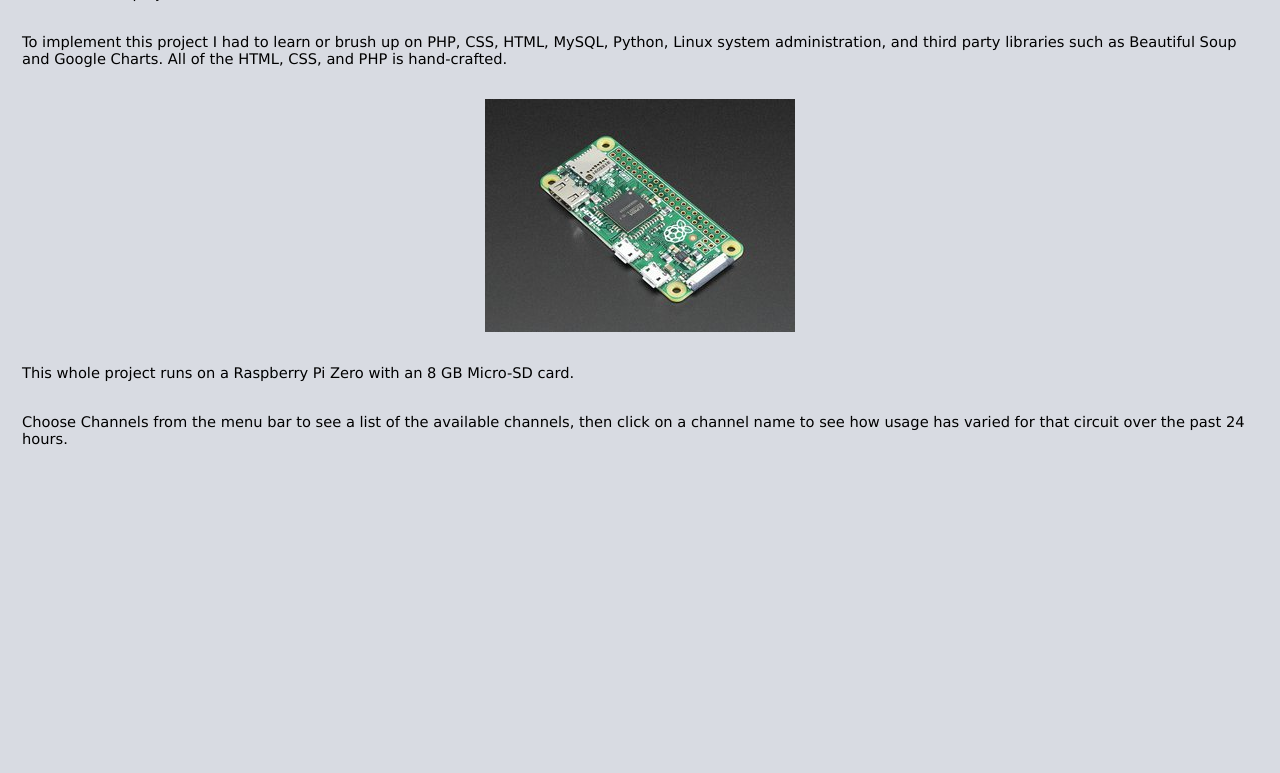
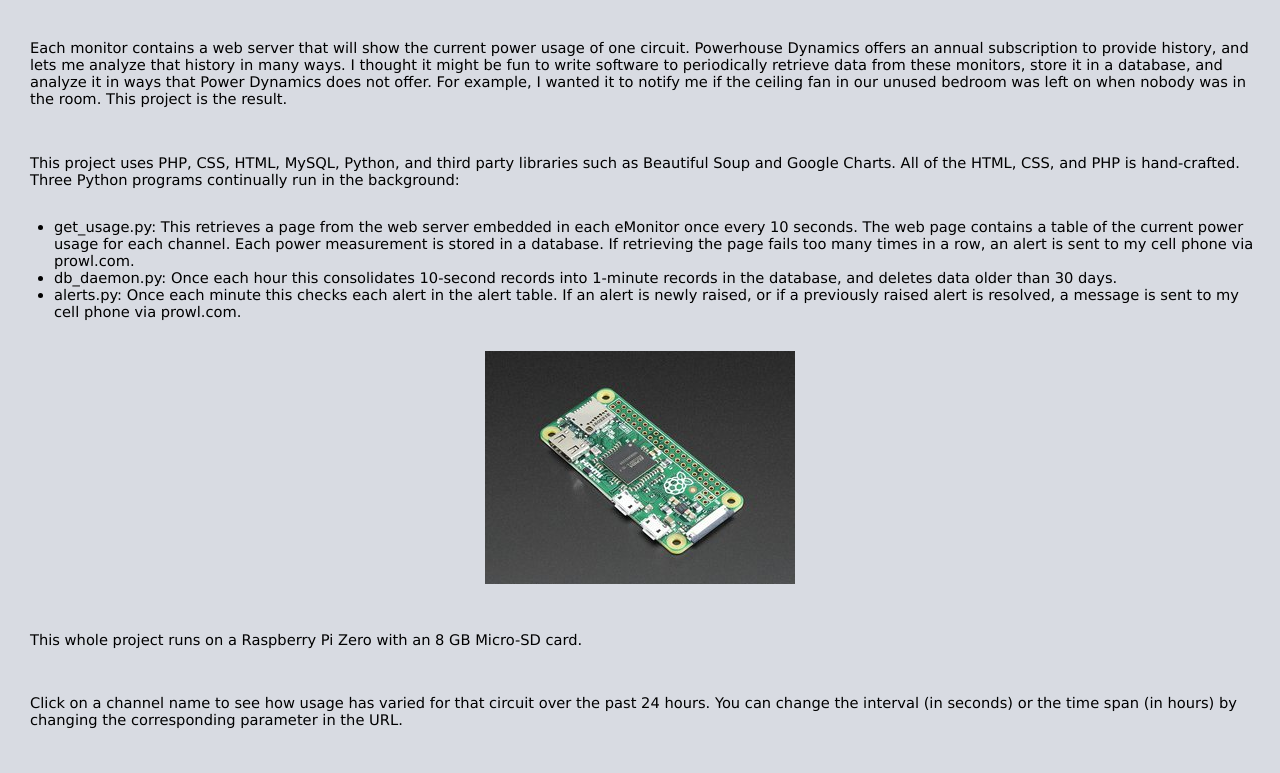
Before and after one commit to mrodby/GreenerCircuits, a PHP site: page /about.php in a window 1280 px wide. Shown: the part 587-1360 px from the top of the page. Before the commit the page ends 1032 px from the top, so only its background shows below. Run offline with PHP 8.4, Linux system fonts and the light colour scheme.

Commit message:
Re-word about.php Add explanation to get_channels.py and improve comments Remove unneeded items from main.css (made ul items in about.php look wrong)

```diff
--- a/about.php
+++ b/about.php
@@ -24,18 +24,35 @@
       <img src="http://www.energycircle.com/sites/default/files/images/stories/1124/onthetable.jpg" alt="eMonitor">
     </p>
     <p>
-      Each monitor contains a web server that will show the current power usage of one circuit. Powerhouse Dynamics
-      offers an annual subscription to provide history, and lets me analyze that history in many ways.
-      I thought it might be fun to write software to periodically retrieve data from these monitors, store it
-      in a database, and analyze it in ways that Power Dynamics does not offer. For example, I wanted it to
-      notify me if the ceiling fan in our unused bedroom was left on when nobody was in the room. This project
-      is the result.
+      Each monitor contains a web server that will show the current power
+      usage of one circuit. Powerhouse Dynamics offers an annual subscription
+      to provide history, and lets me analyze that history in many ways. I
+      thought it might be fun to write software to periodically retrieve data
+      from these monitors, store it in a database, and analyze it in ways that
+      Power Dynamics does not offer. For example, I wanted it to notify me if
+      the ceiling fan in our unused bedroom was left on when nobody was in the
+      room. This project is the result.
       <br/>
     </p>
     <p>
-      To implement this project I had to learn or brush up on PHP, CSS, HTML, MySQL, Python, Linux system administration,
-      and third party libraries such as Beautiful Soup and Google Charts. All of the HTML, CSS, and PHP is hand-crafted.
+      This project uses PHP, CSS, HTML, MySQL, Python, and third party
+      libraries such as Beautiful Soup and Google Charts. All of the HTML,
+      CSS, and PHP is hand-crafted. Three Python programs continually run in
+      the background:
     </p>
+    <ul>
+      <li>get_usage.py: This retrieves a page from the web server embedded in
+          each eMonitor once every 10 seconds. The web page contains a table
+          of the current power usage for each channel. Each power measurement
+          is stored in a database. If retrieving the page fails too many times
+          in a row, an alert is sent to my cell phone via prowl.com.</li>
+      <li>db_daemon.py: Once each hour this consolidates 10-second records
+          into 1-minute records in the database, and deletes data older than
+          30 days.</li>
+      <li>alerts.py: Once each minute this checks each alert in the alert
+          table. If an alert is newly raised, or if a previously raised alert
+          is resolved, a message is sent to my cell phone via prowl.com.</li>
+    </ul>
     <p style="text-align: center">
       <img src="images/PiZero.jpg" alt="Raspberry Pi Zero">
     </p>
@@ -44,8 +61,9 @@
       <br/>
     </p>
     <p>
-      Choose Channels from the menu bar to see a list of the available channels, then click on a channel name to see how
-      usage has varied for that circuit over the past 24 hours.
+      Click on a channel name to see how usage has varied for that circuit over
+      the past 24 hours. You can change the interval (in seconds) or the time
+      span (in hours) by changing the corresponding parameter in the URL.
     </p>
 
   </body>
--- a/main.css
+++ b/main.css
@@ -1,7 +1,3 @@
-      * {
-        margin: 0px 0px 0px 0px;
-        padding: 0px 0px 0px 0px;
-      }
 
       body, html {
         padding: 3px 3px 3px 3px;
@@ -10,30 +6,6 @@
         font-size: 11pt;
       }
 
-      ul {
-        list-style-type: none;
-        margin: 0;
-        padding: 0;
-        overflow: hidden;
-        background-color: #333333;
-      }
-
-      li {
-        float: left;
-      }
-
-      li a {
-        display: block;
-        color: white;
-        text-align: center;
-        padding: 16px;
-        text-decoration: none;
-      }
-
-      li a:hover {
-        background-color: #111111;
-      }
-
       p {
         padding: 16px;
       }
```
Also changed, not shown: 1 other file.
